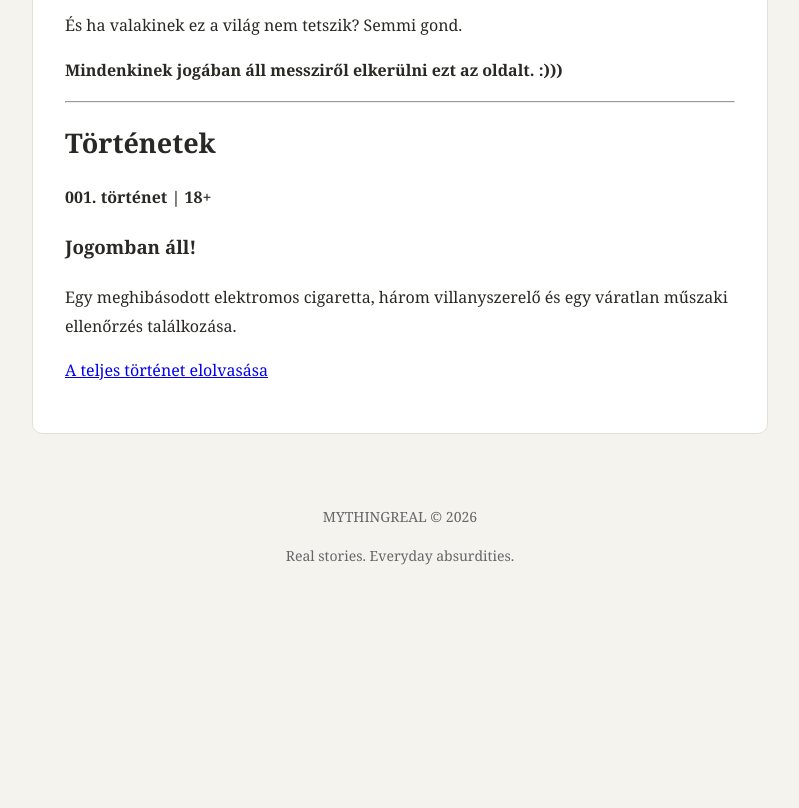
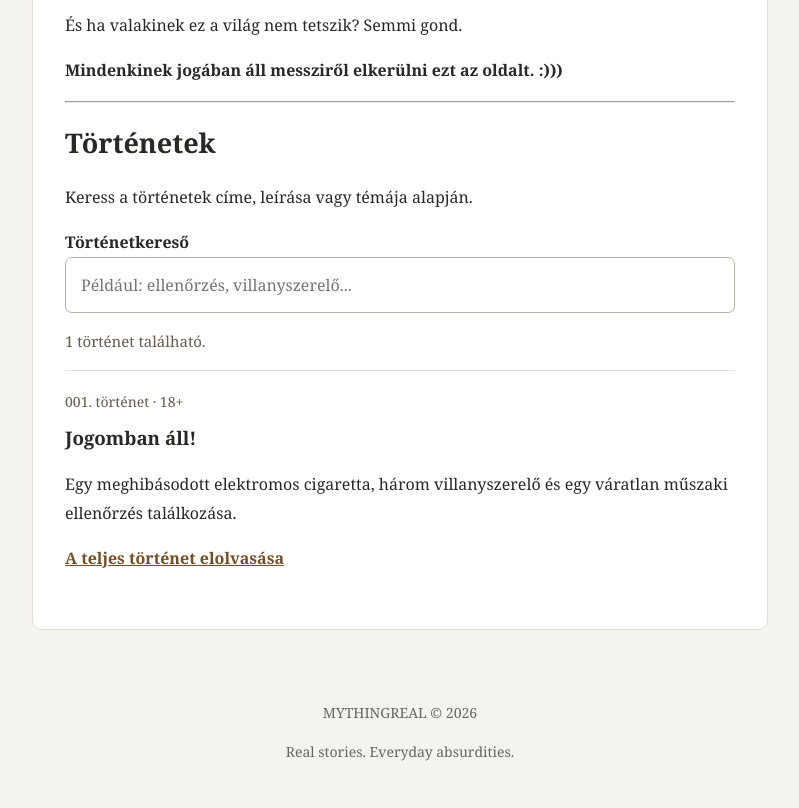
Before and after one commit to mythingreal/mythingreal-site, a plain HTML site: page index.html in a window 1280 px wide. Shown: the part 1113-1921 px from the top of the page, without its empty margins (240-1039 px from the left). Before the commit the page ends 1726 px from the top, so only its background shows below. Drawn offline with Linux system fonts and the light colour scheme.

Commit message:
Add files via upload

```diff
--- a/index.html
+++ b/index.html
@@ -1,4 +1,3 @@
-
 <!DOCTYPE html>
 <html lang="hu">
 <head>
@@ -75,6 +74,36 @@
             padding: 30px 20px;
             font-size: 14px;
         }
+
+
+        .story-search {
+            display: block;
+            width: 100%;
+            padding: 13px 15px;
+            border: 1px solid #b8b1a5;
+            border-radius: 7px;
+            background: #ffffff;
+            color: #292824;
+            font: inherit;
+            font-size: 16px;
+        }
+
+        .story-search:focus-visible, .story-link:focus-visible {
+            outline: 3px solid #916c42;
+            outline-offset: 3px;
+        }
+
+        .story-entry {
+            border-top: 1px solid #e3dfd6;
+            padding: 18px 0 8px;
+        }
+
+        .story-entry[hidden] { display: none; }
+        .story-entry h3 { margin: 6px 0; }
+        .story-number { color: #655b4e; font-size: 14px; }
+        .story-link { color: #754e26; font-weight: bold; }
+        #search-status { color: #655b4e; font-size: 15px; }
+        #no-results { display: none; }
 
         @media (max-width: 600px) {
             main {
@@ -176,26 +205,33 @@
         <hr>
 
 
-<h2>Történetek</h2>
+<h2 id="tortenetek">Történetek</h2>
 
-<section>
-    <p><strong>001. történet | 18+</strong></p>
+        <p>Keress a történetek címe, leírása vagy témája alapján.</p>
+        <label for="story-search"><strong>Történetkereső</strong></label>
+        <input
+            class="story-search"
+            id="story-search"
+            type="search"
+            placeholder="Például: ellenőrzés, villanyszerelő..."
+            autocomplete="off"
+            aria-controls="story-list"
+        >
+        <p id="search-status" role="status" aria-live="polite">1 történet található.</p>
 
+        <div id="story-list">
+            <section class="story-entry" data-search="Jogomban áll! elektromos cigaretta villanyszerelő építkezés műszaki ellenőrzés kolléga abszurd humor">
+                <div class="story-number">001. történet · 18+</div>
                 <h3>Jogomban áll!</h3>
-
                 <p>
                     Egy meghibásodott elektromos cigaretta,
                     három villanyszerelő és egy váratlan
                     műszaki ellenőrzés találkozása.
                 </p>
-
-    <p>
-        <a href="jogomban-all.html">
-            A teljes történet elolvasása
-        </a>
-    </p>
+                <p><a class="story-link" href="jogomban-all.html">A teljes történet elolvasása</a></p>
             </section>
-
+        </div>
+        <p id="no-results">Nincs a keresésnek megfelelő történet. Próbálj másik kifejezést!</p>
 
     </article>
 </main>
@@ -205,5 +241,32 @@
     <p>Real stories. Everyday absurdities.</p>
 </footer>
 
+<script>
+    (() => {
+        const search = document.getElementById('story-search');
+        const entries = Array.from(document.querySelectorAll('.story-entry'));
+        const status = document.getElementById('search-status');
+        const noResults = document.getElementById('no-results');
+
+        function normalize(text) {
+            return text.toLocaleLowerCase('hu-HU')
+                .normalize('NFD')
+                .replace(/[\u0300-\u036f]/g, '');
+        }
+
+        search.addEventListener('input', () => {
+            const query = normalize(search.value.trim());
+            let shown = 0;
+            for (const entry of entries) {
+                const searchable = normalize(entry.textContent + ' ' + (entry.dataset.search || ''));
+                const matches = searchable.includes(query);
+                entry.hidden = !matches;
+                if (matches) shown++;
+            }
+            status.textContent = `${shown} történet található.`;
+            noResults.style.display = shown === 0 ? 'block' : 'none';
+        });
+    })();
+</script>
 </body>
 </html>
```
Lines whose indentation alone changed are shown as unchanged.
